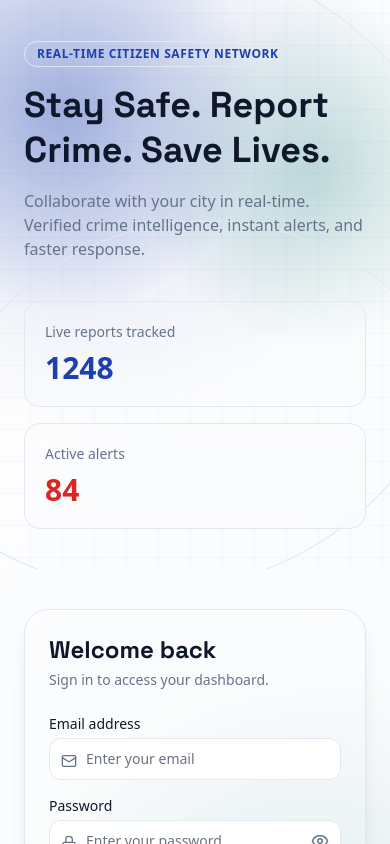
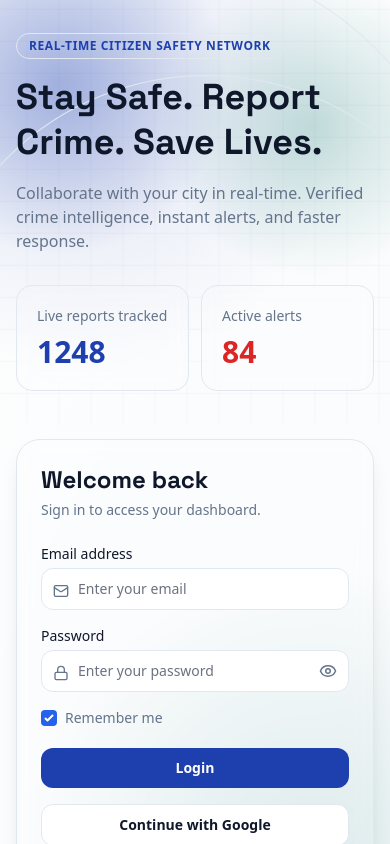
Before and after one commit to Smit79/Real-Time-Crime-Reporting-System, a React (Vite) app in the folder frontend/: page /login in a window 390 px wide. Shown: the top 844 px of the page. Built offline with nearby package versions, Linux system fonts and the light colour scheme; no server answers.

Commit message:
Optimize auth pages for mobile layout

```diff
--- a/frontend/src/pages/auth/LoginPage.jsx
+++ b/frontend/src/pages/auth/LoginPage.jsx
@@ -14,8 +14,8 @@ const LoginPage = () => {
   }, []);
 
   return (
-    <PageTransition className="grid min-h-screen bg-auth-pattern lg:grid-cols-5">
-      <section className="relative overflow-hidden px-6 py-10 lg:col-span-3 lg:px-12 lg:py-16">
+    <PageTransition className="flex min-h-screen flex-col bg-auth-pattern lg:grid lg:grid-cols-5">
+      <section className="relative flex flex-col justify-center overflow-hidden px-4 py-8 sm:px-6 sm:py-10 lg:col-span-3 lg:px-12 lg:py-16">
         <motion.div
           initial={{ opacity: 0, scale: 1.03 }}
           animate={{ opacity: 1, scale: 1 }}
@@ -54,7 +54,7 @@ const LoginPage = () => {
             Collaborate with your city in real-time. Verified crime intelligence, instant alerts, and faster response.
           </p>
 
-          <div className="mt-10 grid gap-4 sm:grid-cols-2">
+          <div className="mt-8 grid grid-cols-2 gap-3 sm:gap-4">
             <motion.div
               initial={{ opacity: 0, y: 10 }}
               animate={{ opacity: 1, y: 0 }}
@@ -77,7 +77,7 @@ const LoginPage = () => {
         </div>
       </section>
 
-      <section className="flex items-center justify-center px-6 py-10 lg:col-span-2 lg:px-10">
+      <section className="flex flex-1 items-center justify-center px-4 pb-12 pt-4 sm:px-6 sm:pb-10 lg:col-span-2 lg:px-10 lg:py-10">
         <motion.div
           initial={{ opacity: 0, x: 24 }}
           animate={{ opacity: 1, x: 0 }}
--- a/frontend/src/pages/auth/RegisterPage.jsx
+++ b/frontend/src/pages/auth/RegisterPage.jsx
@@ -18,8 +18,8 @@ const RegisterPage = () => {
   };
 
   return (
-    <PageTransition className="grid min-h-screen bg-auth-pattern lg:grid-cols-5">
-      <section className="relative overflow-hidden px-6 py-10 lg:col-span-3 lg:px-12 lg:py-16">
+    <PageTransition className="flex min-h-screen flex-col bg-auth-pattern lg:grid lg:grid-cols-5">
+      <section className="relative flex flex-col justify-center overflow-hidden px-4 py-8 sm:px-6 sm:py-10 lg:col-span-3 lg:px-12 lg:py-16">
         <div className="absolute inset-0 bg-[radial-gradient(circle_at_20%_20%,rgba(30,64,175,0.28),transparent_38%),radial-gradient(circle_at_70%_35%,rgba(15,118,110,0.2),transparent_35%)]" />
         <div className="relative z-10 max-w-xl">
           <p className="inline-flex rounded-full border border-secondary/20 bg-secondary/10 px-3 py-1 text-xs font-semibold uppercase tracking-wider text-secondary">
@@ -34,7 +34,7 @@ const RegisterPage = () => {
         </div>
       </section>
 
-      <section className="flex items-center justify-center px-6 py-10 lg:col-span-2 lg:px-10">
+      <section className="flex flex-1 items-center justify-center px-4 pb-12 pt-4 sm:px-6 sm:pb-10 lg:col-span-2 lg:px-10 lg:py-10">
         <motion.div
           initial={{ opacity: 0, x: 24 }}
           animate={{ opacity: 1, x: 0 }}
```
